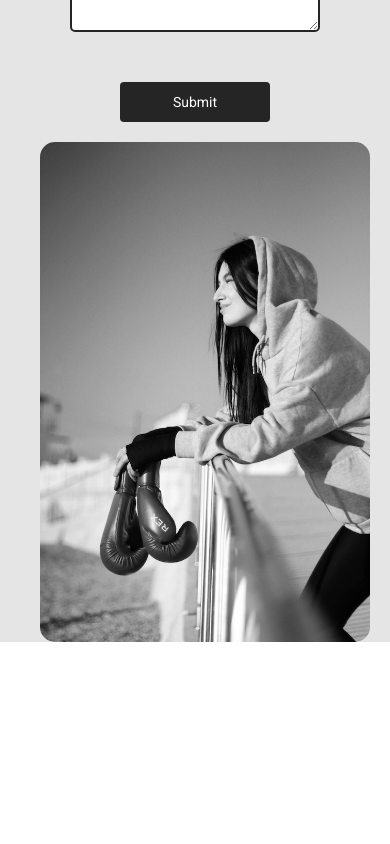
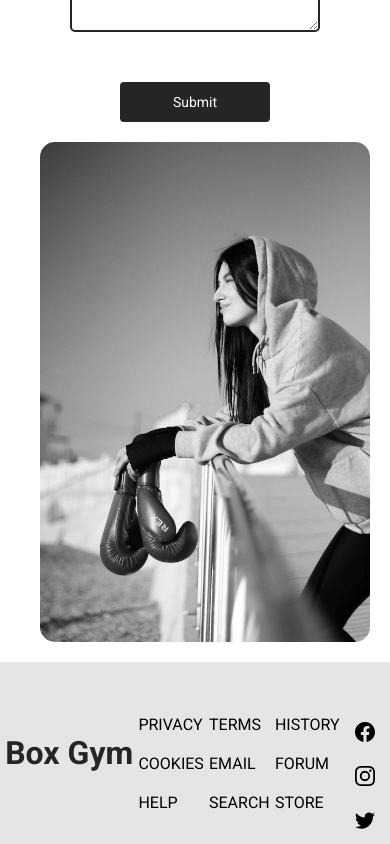
Before and after one commit to rogervalentim/box_app, a React (Create React App) app: page / in a window 390 px wide. Shown: the part 2631-3475 px from the top of the page. Before the commit the page ends 3273 px from the top, so only its background shows below. Built offline with nearby package versions, Linux system fonts and the light colour scheme.

Commit message:
add Footer component

```diff
--- a/src/App.css
+++ b/src/App.css
@@ -1,3 +1,3 @@
 .App {
-    background-color: var(--bg-body);
+    background-color: #fff;
 }
--- a/src/App.js
+++ b/src/App.js
@@ -1,5 +1,6 @@
 import './App.css';
 import Navbar from './components/Navbar';
+import Footer from './components/Footer';
 import { Home, About, History, Contact } from './container';
 
 function App() {
@@ -10,6 +11,7 @@ function App() {
       <About />
       <History />
       <Contact />
+      <Footer />
     </div>
   );
 }
--- /dev/null
+++ b/src/components/Footer.css
@@ -0,0 +1,47 @@
+footer {
+    background-color: var(--bg);
+    display: flex;
+    justify-content: space-evenly;
+    margin-top: 20px;
+}
+
+footer ul {
+    margin-top: 50px;
+}
+
+footer li {
+    list-style: none;
+    margin-top: 20px;
+}
+
+footer .icons {
+    margin-top: 50px;
+}
+
+.icons a {
+    padding: 10px;
+}
+
+@media screen and (max-width: 767px) {
+    footer {
+        display: flex;
+        flex-wrap: wrap;
+        align-items: center;
+    }
+
+    footer ul {
+        margin-top: 0;
+    }
+
+    footer li {
+        margin-top: 10;
+    }
+}
+
+@media screen and (min-width: 767px) and (max-width: 1023px) {
+    footer {
+        display: flex;
+        flex-wrap: wrap;
+        align-items: center;
+    }
+}
--- /dev/null
+++ b/src/components/Footer.jsx
@@ -0,0 +1,59 @@
+import React from "react";
+import { BsFacebook, BsInstagram, BsTwitter } from "react-icons/bs";
+import './Footer.css';
+
+const Footer = () => {
+  return (
+    <footer>
+      <div className="app__navbar-logo">
+        <h1>Box Gym</h1>
+      </div>
+      <ul>
+        <li>
+          <a href="#">PRIVACY</a>
+        </li>
+        <li>
+          <a href="#">COOKIES</a>
+        </li>
+        <li>
+          <a href="#">HELP</a>
+        </li>
+      </ul>
+      <ul>
+        <li>
+          <a href="#">TERMS</a>
+        </li>
+        <li>
+          <a href="#">EMAIL</a>
+        </li>
+        <li>
+          <a href="#">SEARCH</a>
+        </li>
+      </ul>
+      <ul>
+        <li>
+          <a href="#">HISTORY</a>
+        </li>
+        <li>
+          <a href="#">FORUM</a>
+        </li>
+        <li>
+          <a href="#">STORE</a>
+        </li>
+      </ul>
+      <div className="icons">
+      <a href="#">
+          <BsFacebook color="#000" fontSize={20} />
+        </a>
+        <a href="#">
+          <BsInstagram color="#000" fontSize={20} />
+        </a>
+        <a href="#">
+          <BsTwitter color="#000" fontSize={20} />
+        </a>
+      </div>
+    </footer>
+  );
+};
+
+export default Footer;
--- a/src/components/Navbar.css
+++ b/src/components/Navbar.css
@@ -1,6 +1,7 @@
 .app__navbar {
   width: 100%;
   display: flex;
+  background-color: var(--bg);
   justify-content: space-between;
   align-items: center;
   padding: 1rem 2rem;
@@ -61,7 +62,7 @@ a:hover {
   left: 0;
   width: 100%;
   height: 100vh;
-  background-color: var(--bg-body);
+  background-color: var(--bg);
   transition: 0.5s;
   flex-direction: column;
   z-index: 5;
@@ -112,10 +113,6 @@ a:hover {
 }
 
 @media screen and (max-width: 650px) {
-  /* .app__navbar {
-    padding: 1rem;
-  } */
-
   .app__navbar-login {
     display: none;
   }
@@ -123,4 +120,9 @@ a:hover {
   .app__navbar-logo img {
     width: 110px;
   }
+
+  .icons {
+    display: flex;
+    flex-direction: column;
+  }
 }
--- a/src/components/Navbar.jsx
+++ b/src/components/Navbar.jsx
@@ -1,6 +1,7 @@
 import React, { useState } from "react";
 import { GiHamburgerMenu } from "react-icons/gi";
 import { MdOutlineClose } from "react-icons/md";
+import { BsFacebook, BsInstagram, BsTwitter } from "react-icons/bs";
 
 import "./Navbar.css";
 
@@ -28,9 +29,15 @@ const Navbar = () => {
       </ul>
       <div className="app__navbar-login">
         <a href="#">
-        Login /Register
+          <BsFacebook color="#000" fontSize={20} />
         </a>
-           </div>
+        <a href="#">
+          <BsInstagram color="#000" fontSize={20} />
+        </a>
+        <a href="#">
+          <BsTwitter color="#000" fontSize={20} />
+        </a>
+      </div>
       <div className="app__navbar-smallscreen">
         <GiHamburgerMenu
           color="#000"
@@ -66,10 +73,16 @@ const Navbar = () => {
                   Contact
                 </a>
               </li>
-              <li className="link-navbar">
-               <a href="#">
-                Login /Register
-               </a>
+              <li className="icons">
+                <a href="#">
+                  <BsFacebook color="#000" fontSize={20} />
+                </a>
+                <a href="#">
+                  <BsInstagram color="#000" fontSize={20} />
+                </a>
+                <a href="#">
+                  <BsTwitter color="#000" fontSize={20} />
+                </a>
               </li>
             </ul>
           </div>
--- a/src/index.css
+++ b/src/index.css
@@ -13,7 +13,7 @@
   --button-hover: #000;
   --text-color: #0f172a;
   --text-hover: #94a3b8;
-  --bg-body: #E5E5E5;
+  --bg: #E5E5E5;
 }
 
 
```
Also changed, not shown: src/assets/nike.svg.
